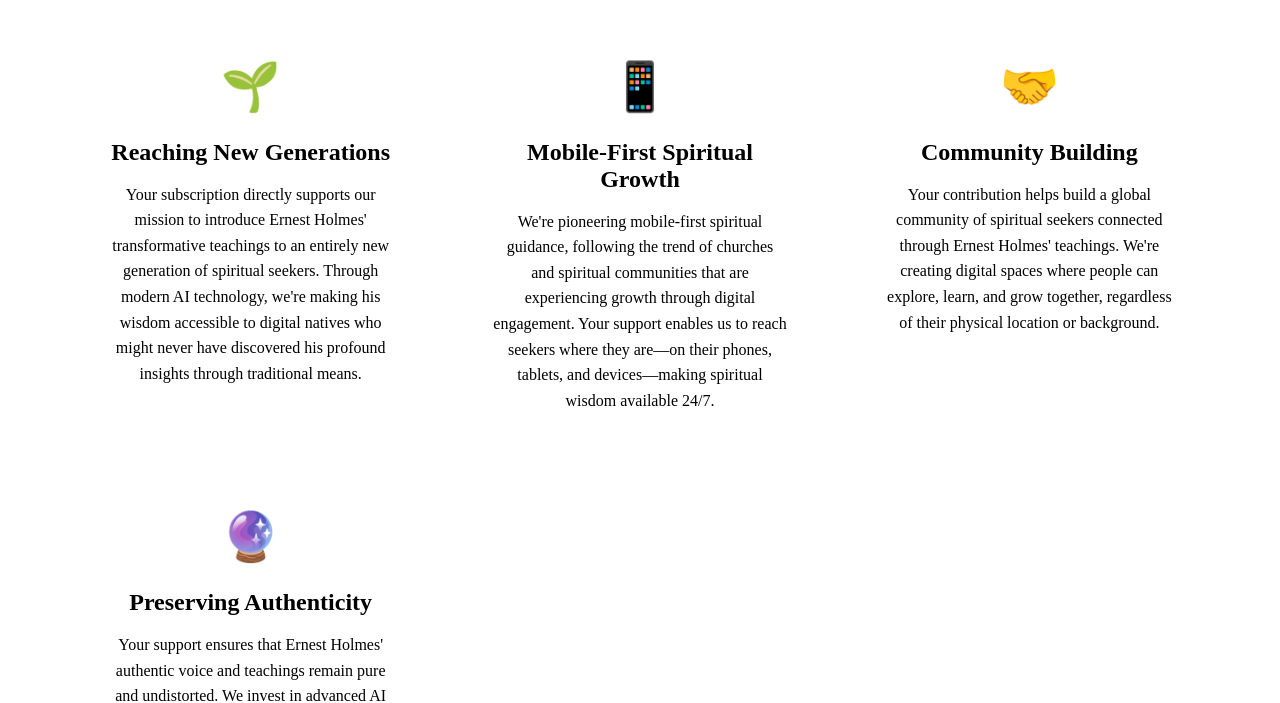
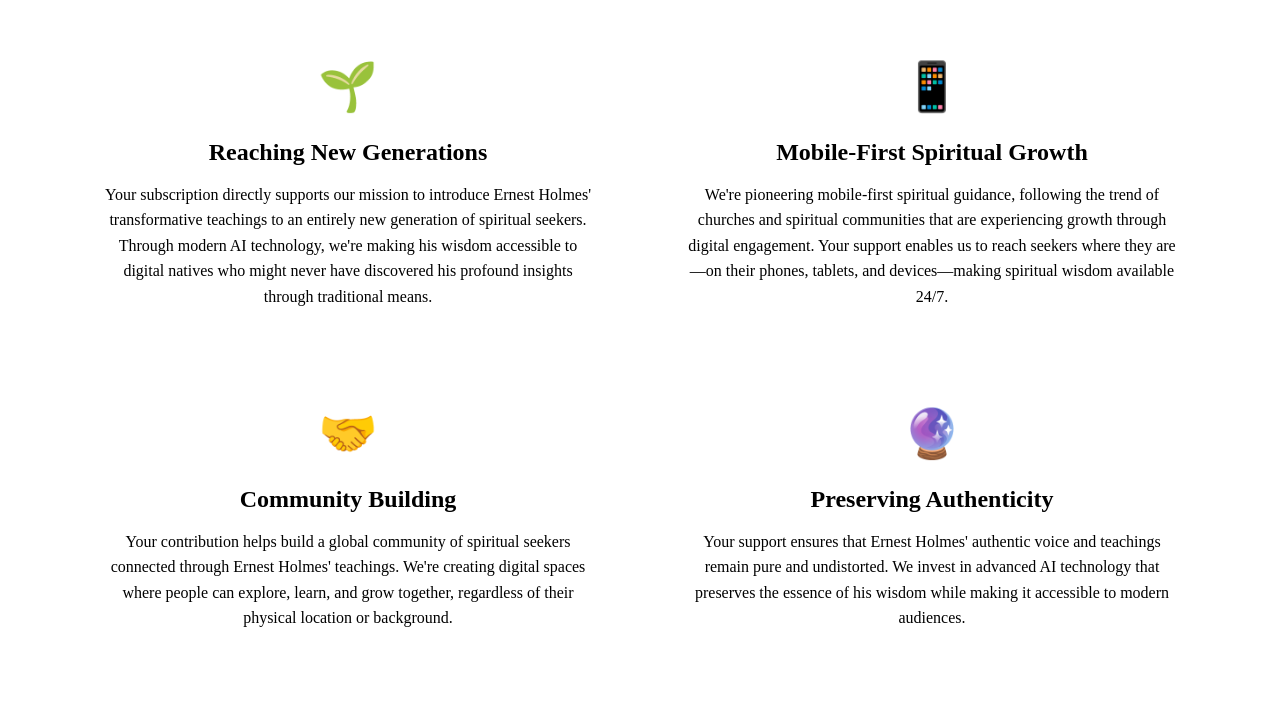
Before and after one commit to netdevs-net/Ernest-Holmes-AI, a SvelteKit app in the folder holmes-gpt/: page /support in a window 1280 px wide. Shown: the part 7042-7745 px from the top of the page. Built offline with nearby package versions, Linux system fonts and the light colour scheme.

Commit message:
style: change impact section to 2-column layout
- Update impact grid from 3 columns to 2 columns for better visual balance
- Maintain responsive design for mobile devices (single column on small screens)
- Improve readability and visual hierarchy of impact cards

```diff
--- a/holmes-gpt/src/routes/support/+page.svelte
+++ b/holmes-gpt/src/routes/support/+page.svelte
@@ -1941,7 +1941,7 @@
 
  .impact-grid {
    display: grid;
-   grid-template-columns: repeat(auto-fit, minmax(280px, 1fr));
+   grid-template-columns: repeat(2, 1fr);
    gap: 2rem;
    margin-top: 3rem;
  }
```
